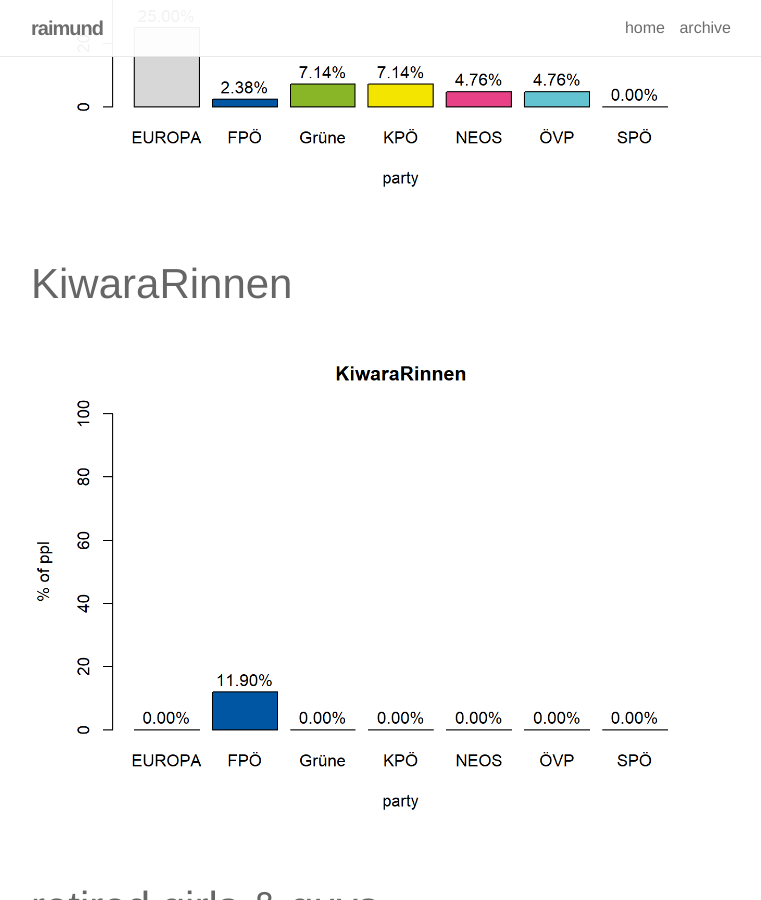
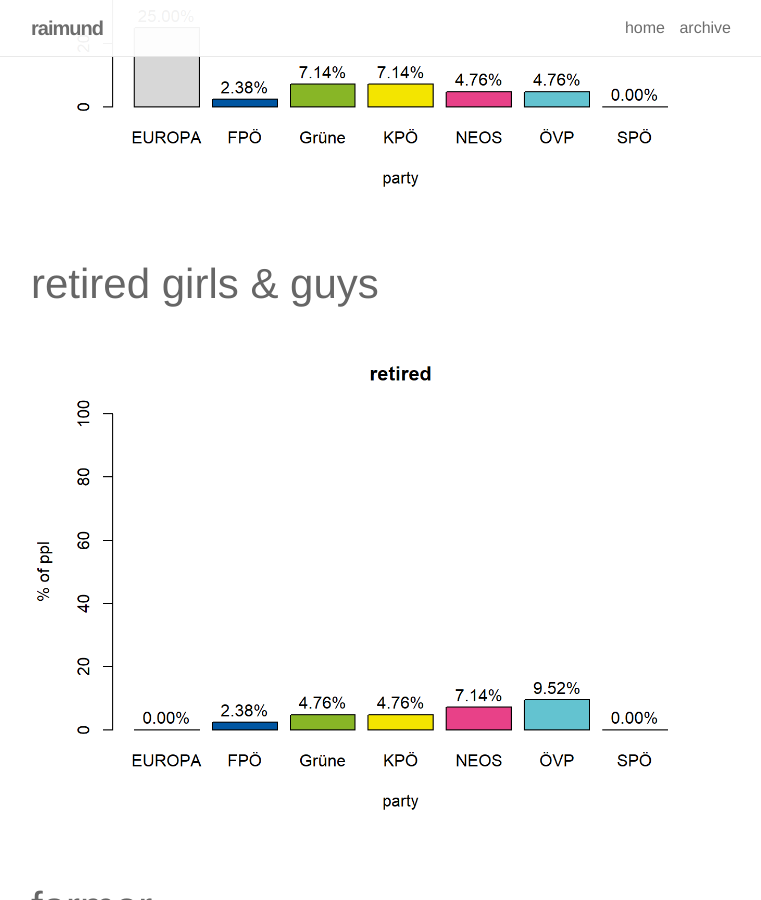
Before and after one commit to raaaimund/raaaimund.github.io, a Jekyll site: the page built from _posts/2019-05-19-eu-election-2019-austria.md, in a window 1280 px wide and 900 px high, scrolled down 4068 px. Shown: the whole window, without its empty margins (259-1020 px from the left). Built offline with Jekyll 4.4.1, drawn with Linux system fonts in a browser that asks for light colours; nearby versions of some CDN libraries; comment, search, counter and statistics services are not loaded.

Commit message:
removed duplicated bar plot

```diff
--- a/_posts/2019-05-19-eu-election-2019-austria.md
+++ b/_posts/2019-05-19-eu-election-2019-austria.md
@@ -51,10 +51,6 @@ and the [.Rmd file][9]{:target="_blank"} containing the code for the plots.
 
 ![teachers][teachers]
 
-## KiwaraRinnen
-
-![kiwararinnen][kiwararinnen]
-
 ## retired girls & guys
 
 ![retired][retired]
```
